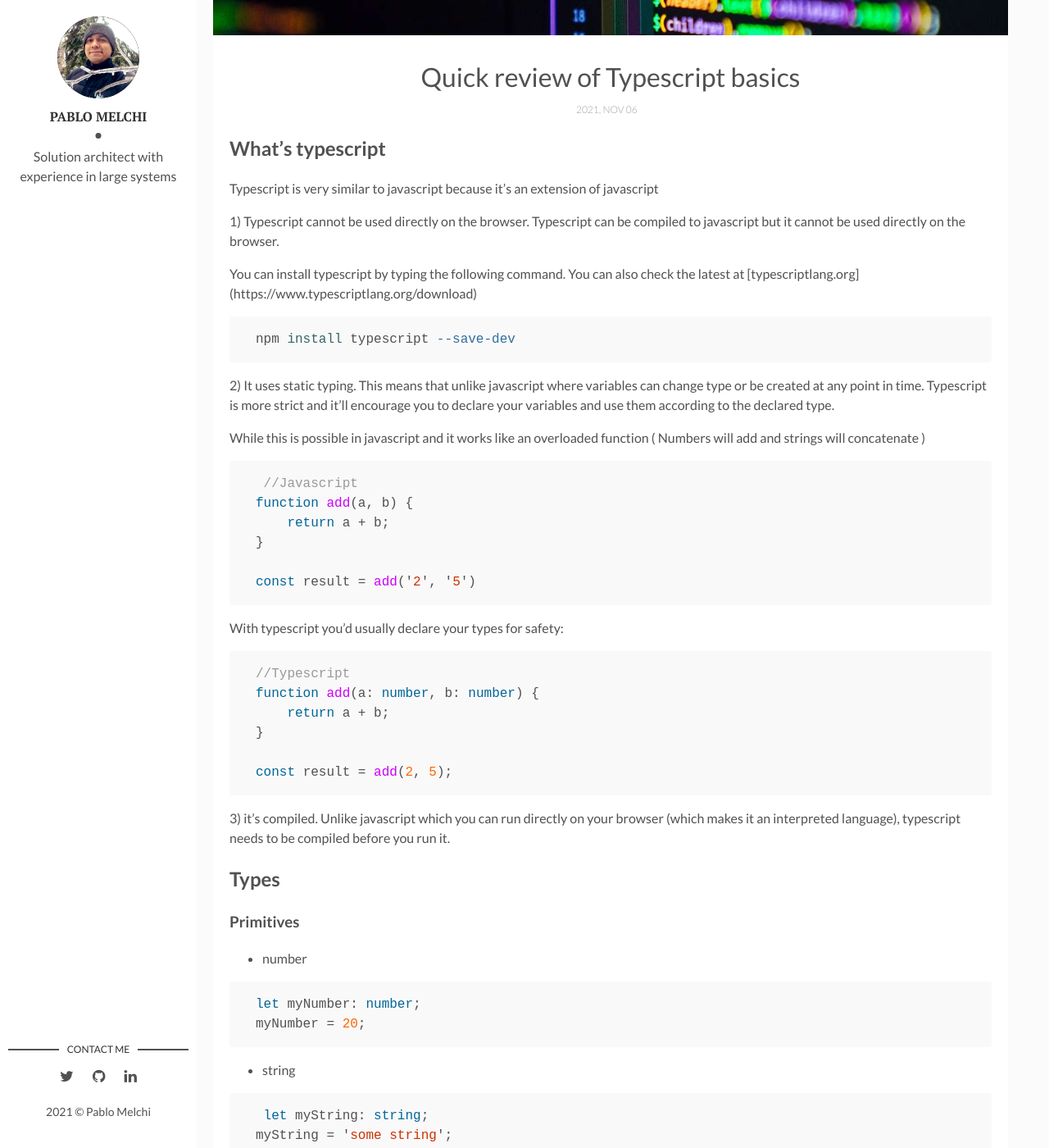
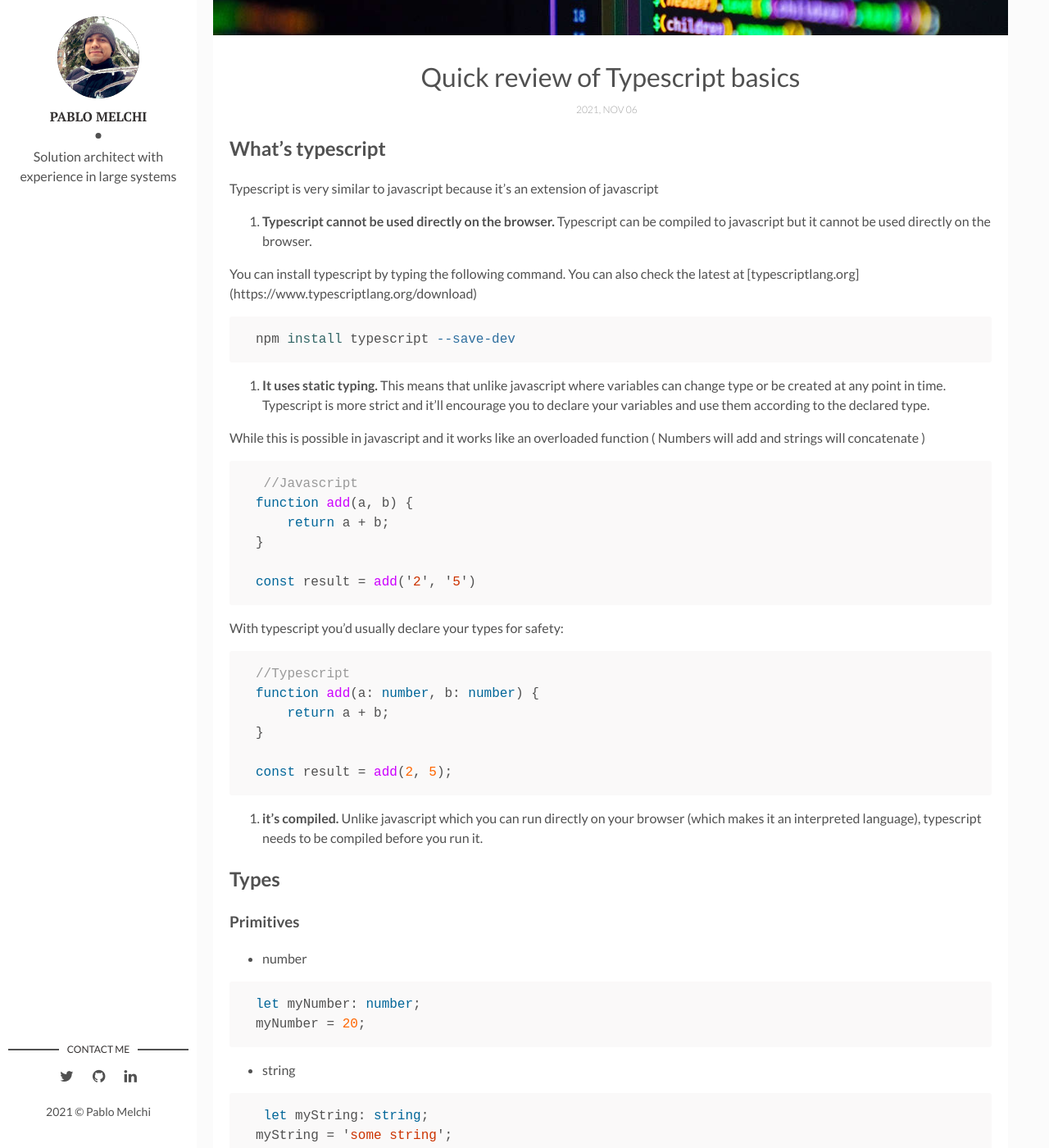
Before and after one commit to pmelchi/pmelchi.github.io, a Jekyll site: the page built from _posts/2021-11-06-Typescript-Basics.markdown, in a window 1280 px wide and 1400 px high, scrolled down 477 px. Shown: the whole window at 82% size. Built offline with Jekyll 4.4.1, drawn with Linux system fonts in a browser that asks for light colours; some of the changed text lies outside the part shown.

Commit message:
Fixed some comments

```diff
--- a/_posts/2021-11-06-Typescript-Basics.markdown
+++ b/_posts/2021-11-06-Typescript-Basics.markdown
@@ -11,14 +11,14 @@
 ## What's typescript
 Typescript is very similar to javascript because it's an extension of javascript
 
- 1) Typescript cannot be used directly on the browser. Typescript can be compiled to javascript but it cannot be used directly on the browser.
+ 1. **Typescript cannot be used directly on the browser.** Typescript can be compiled to javascript but it cannot be used directly on the browser.
 
  You can install typescript by typing the following command. You can also check the latest at [typescriptlang.org] (https://www.typescriptlang.org/download)
  {% highlight shell %}
 npm install typescript --save-dev
 {% endhighlight %}
 
- 2) It uses static typing. This means that unlike javascript where variables can change type or be created at any point in time. Typescript is more strict and it'll encourage you to declare your variables and use them according to the declared type.
+ 2. **It uses static typing.** This means that unlike javascript where variables can change type or be created at any point in time. Typescript is more strict and it'll encourage you to declare your variables and use them according to the declared type.
 
 
 While this is possible in javascript and it works like an overloaded function ( Numbers will add and strings will concatenate )
@@ -44,7 +44,7 @@
 const result = add(2, 5);
 {% endhighlight %}
 
- 3) it's compiled. Unlike javascript which you can run directly on your browser (which makes it an interpreted language), typescript needs to be compiled before you run it.
+ 3. **it's compiled.** Unlike javascript which you can run directly on your browser (which makes it an interpreted language), typescript needs to be compiled before you run it.
 
 
 ## Types
@@ -67,6 +67,7 @@
  let myBoolean: boolean;
 myBoolean = false;
 {% endhighlight %}
+
 ### Complex types
  -  arrays
 
```
Also changed, not shown: other parts of _posts/2021-11-06-Typescript-Basics.markdown (+1 -0 lines).
